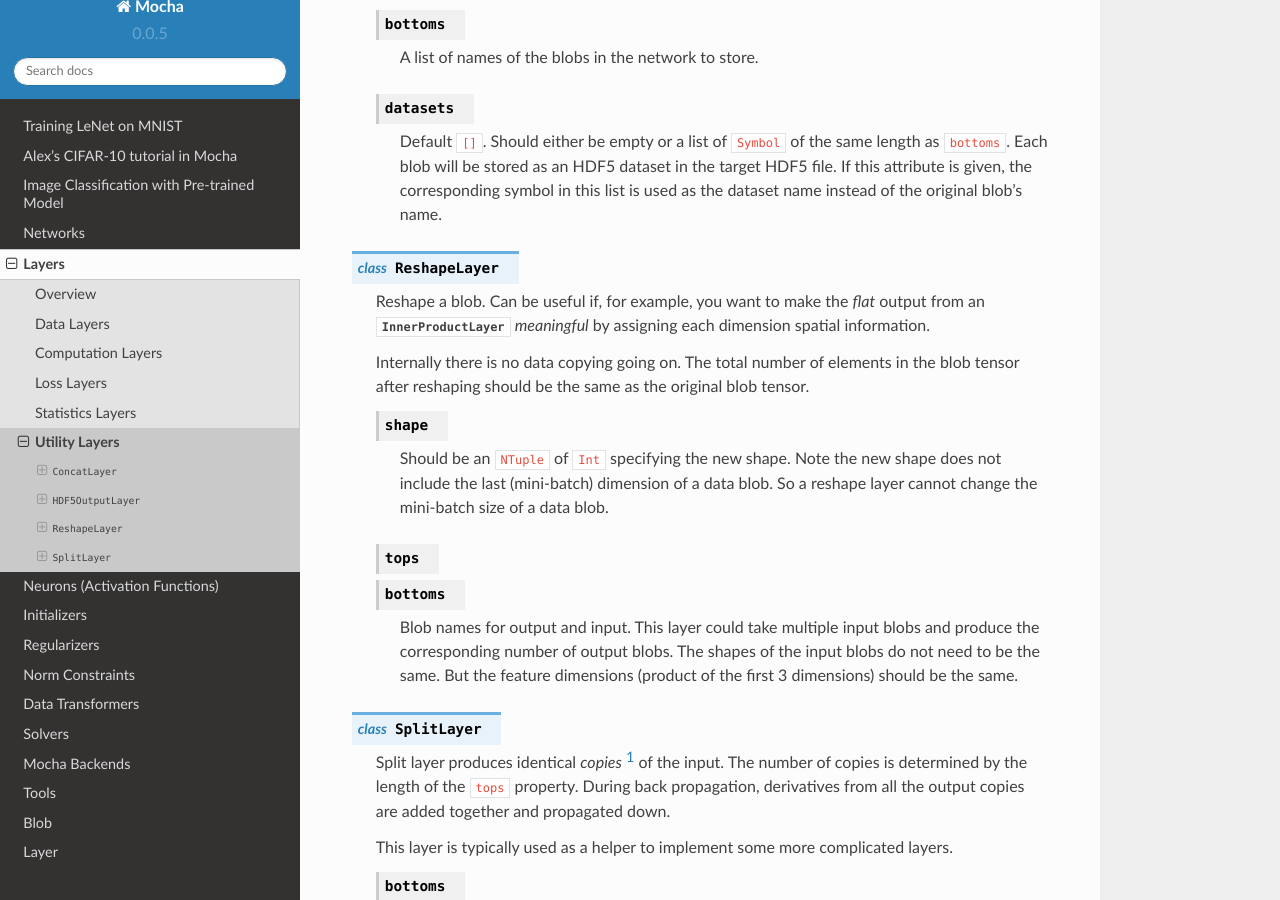
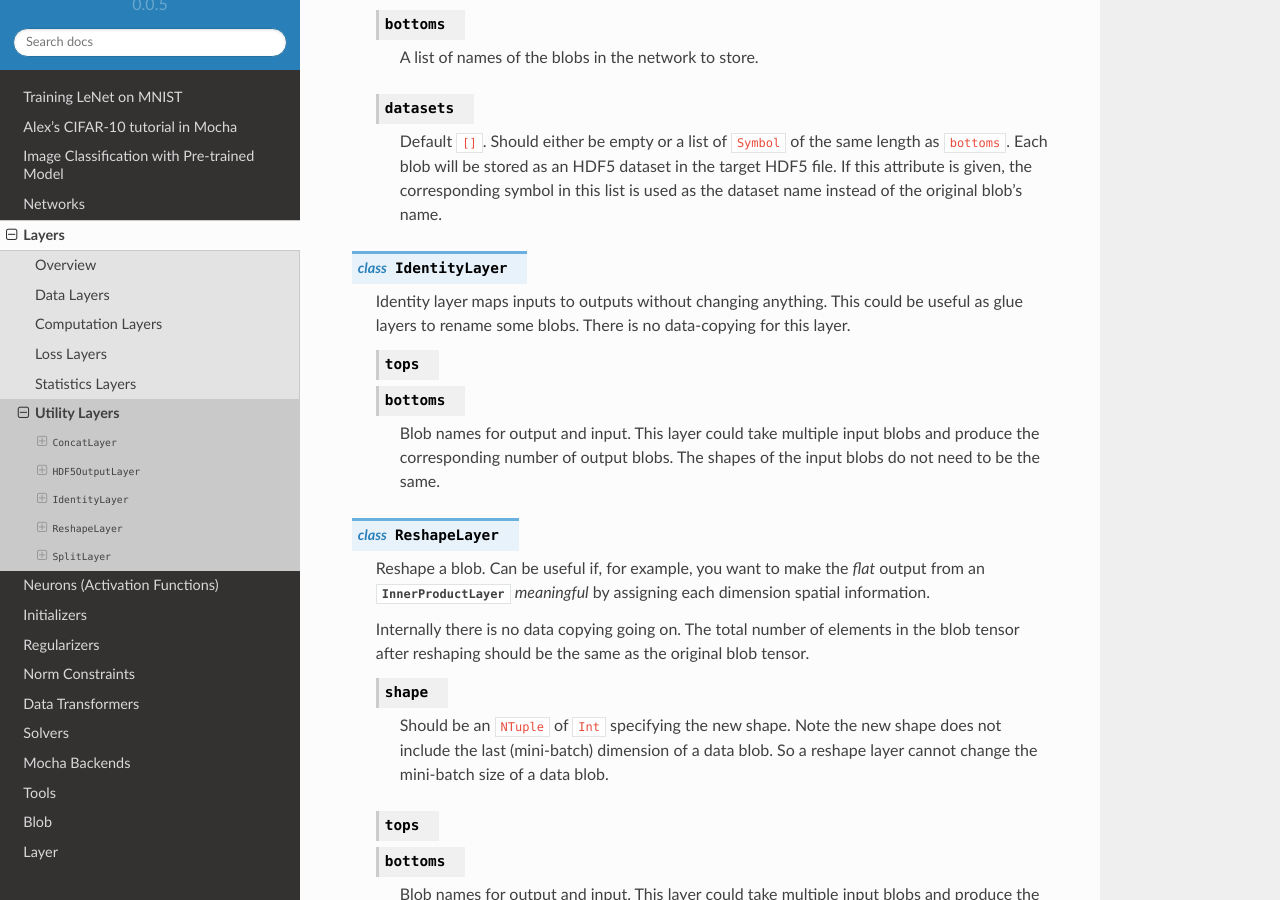
Before and after one commit to pluskid/Mocha.jl, a Sphinx documentation site: the page built from docs/user-guide/layers/util-layer.rst, in a window 1280 px wide and 900 px high, scrolled down 865 px. Built offline with Sphinx 7.4.7 and the Read the Docs theme 2.0.0, drawn with Linux system fonts in a browser that asks for light colours.

Commit message:
IdentityLayer

```diff
--- a/docs/user-guide/layers/util-layer.rst
+++ b/docs/user-guide/layers/util-layer.rst
@@ -49,6 +49,20 @@ Utility Layers
       file. If this attribute is given, the corresponding symbol in this list is
       used as the dataset name instead of the original blob's name.
 
+.. class:: IdentityLayer
+
+   Identity layer maps inputs to outputs without changing anything. This could
+   be useful as glue layers to rename some blobs. There is no data-copying for
+   this layer.
+
+   .. attribute::
+      tops
+      bottoms
+
+      Blob names for output and input. This layer could take multiple input
+      blobs and produce the corresponding number of output blobs. The shapes of
+      the input blobs do not need to be the same.
+
 .. class:: ReshapeLayer
 
    Reshape a blob. Can be useful if, for example, you want to make the *flat*
```
Also changed, not shown: 3 other files.
